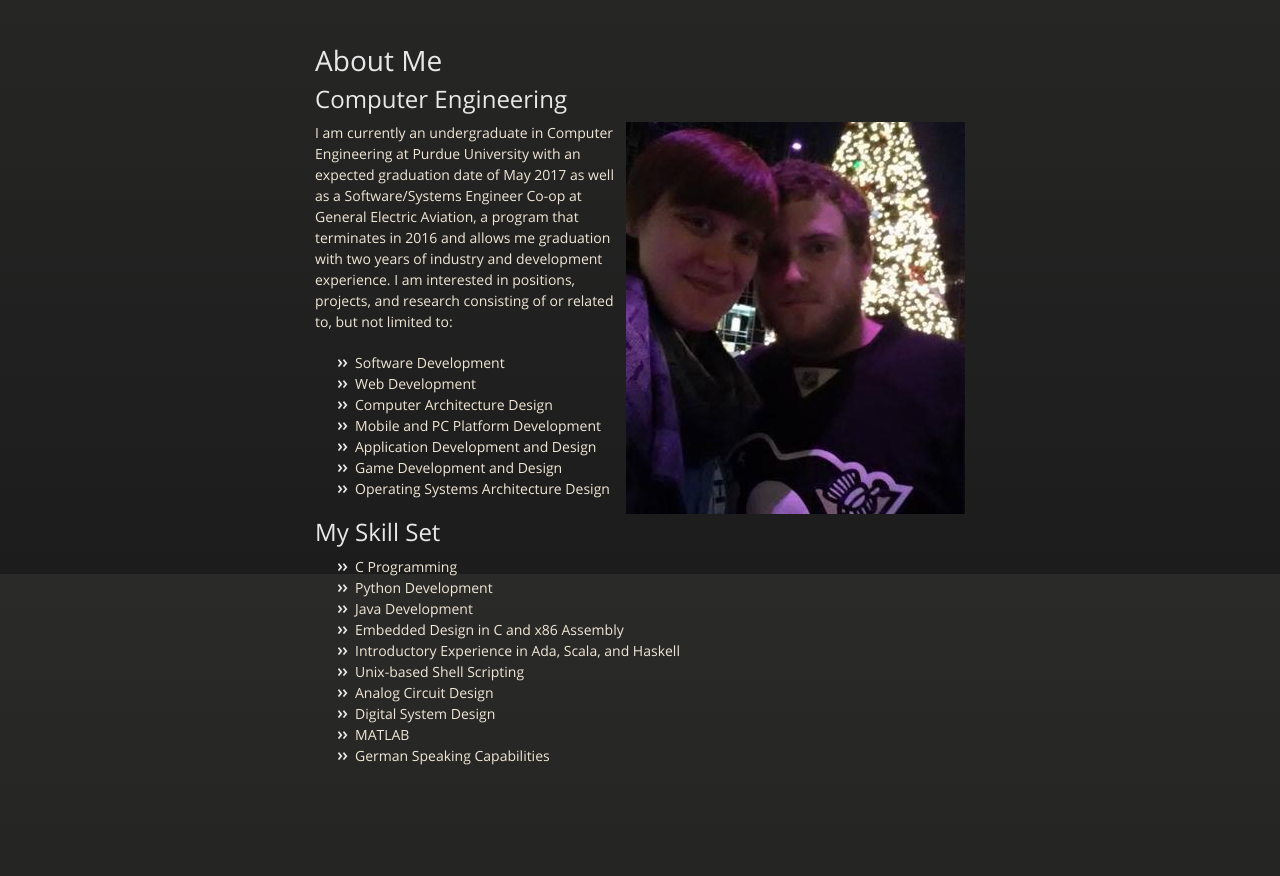
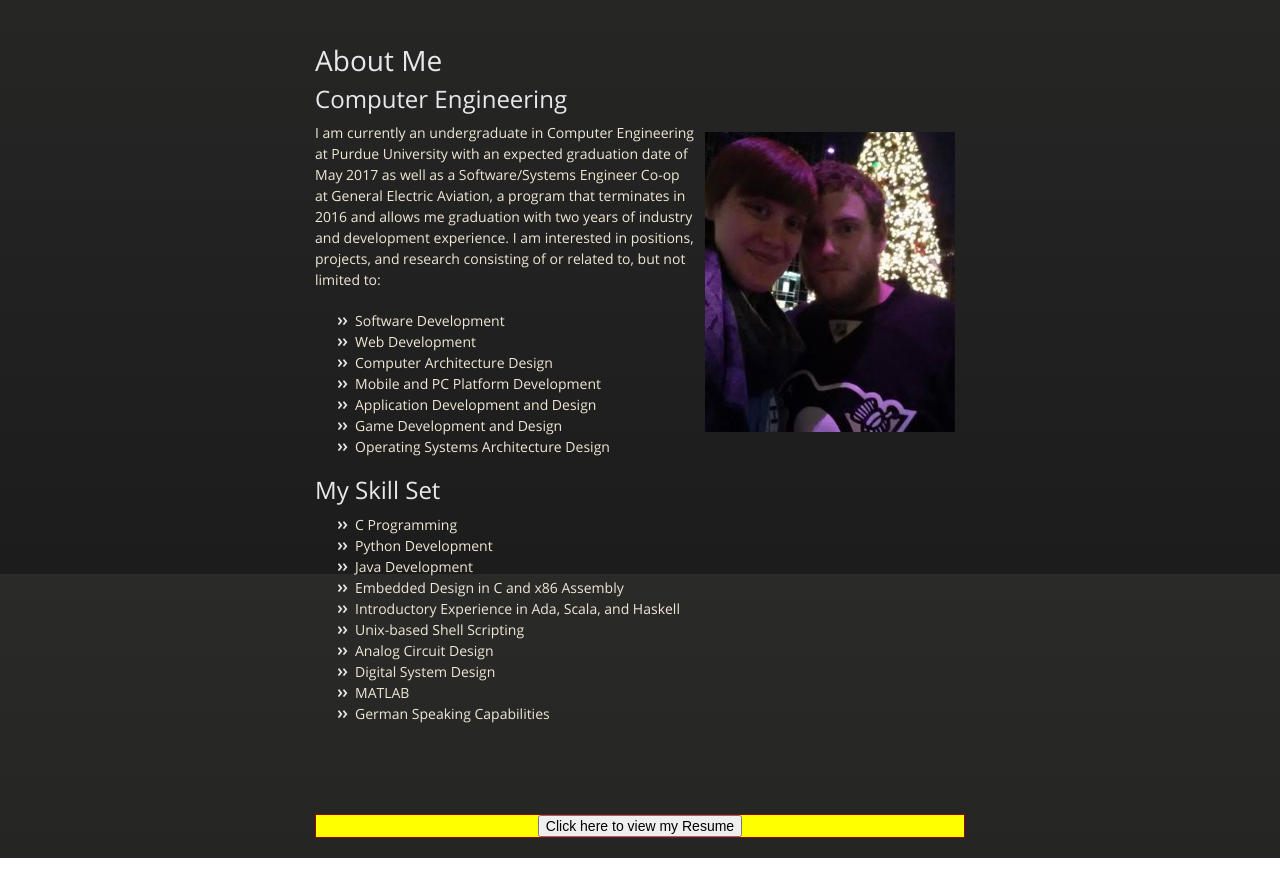
Before and after one commit to brian-rieder/brian-rieder.github.io, a plain HTML site: page index.html in a window 1280 px wide. Shown: the part 226-1102 px from the top of the page. Drawn offline with nearby package versions, Linux system fonts and the light colour scheme.

Commit message:
Adding a resume button at bottom of page

```diff
--- a/index.html
+++ b/index.html
@@ -18,6 +18,19 @@
     <style>
       img {
         float: right;
+        margin: 10px;
+      }
+      form {
+        text-align: center;
+        color: #900;
+        background: #FF0;
+        font-weight: bold;
+        border: 1px solid #900;
+      }
+
+      form:hover {
+        color: #FFF;
+        background: #900;
       }
     </style>
   </head>
@@ -50,7 +63,7 @@
         <h1>About Me</h1>
 	<h2>Computer Engineering</h2>
 	<p>
-	  <img src="/images/brian_kristin.jpeg" width="339" height="392">
+	  <img src="/images/brian_kristin.jpeg" width="250" height="300">
 	  I am currently an undergraduate in Computer Engineering at Purdue University with an expected graduation date of May 2017 as well as a Software/Systems Engineer Co-op at General Electric Aviation, a program that terminates in 2016 and allows me graduation with two years of industry and development experience. I am interested in positions, projects, and research consisting of or related to, but not limited to:
 	</p>
 	<ul>
@@ -77,6 +90,10 @@
 	</ul>
       </section>
 
+      <form action="#">
+	<input type="submit" value="Click here to view my Resume">
+      </form>
+
     </div>
     <!--[if !IE]><script>fixScale(document);</script><![endif]-->
 
```
